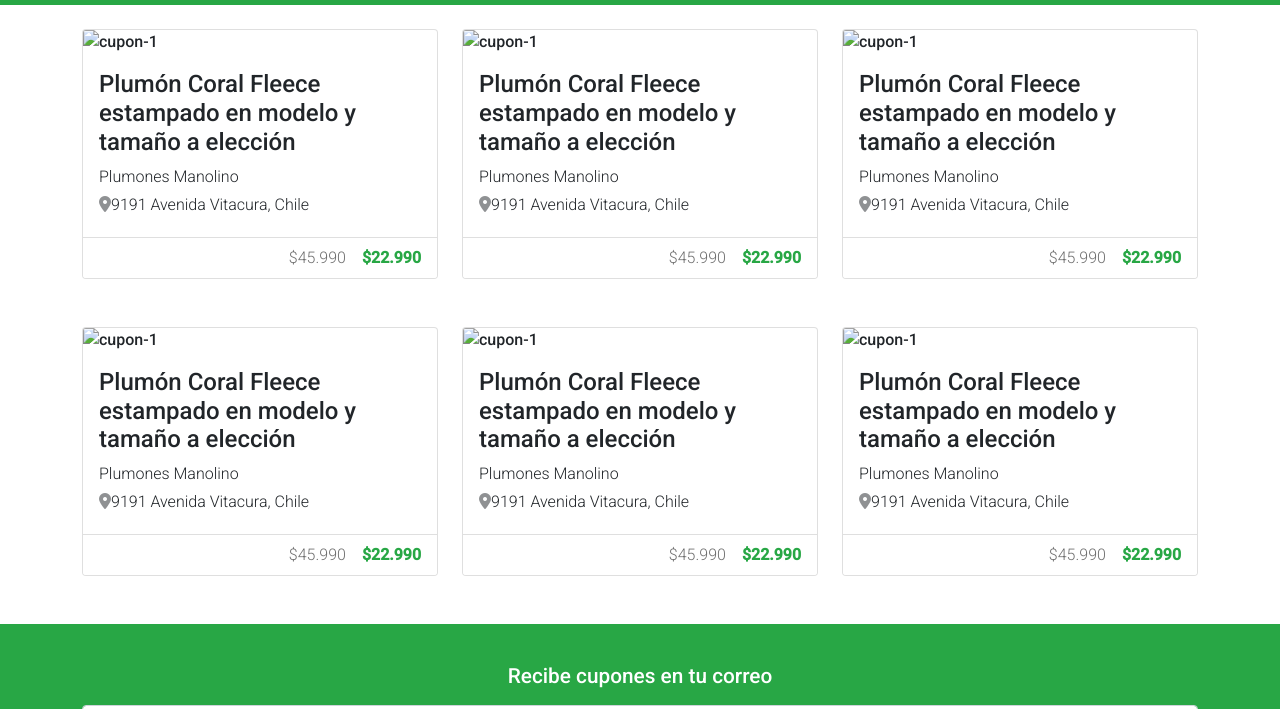
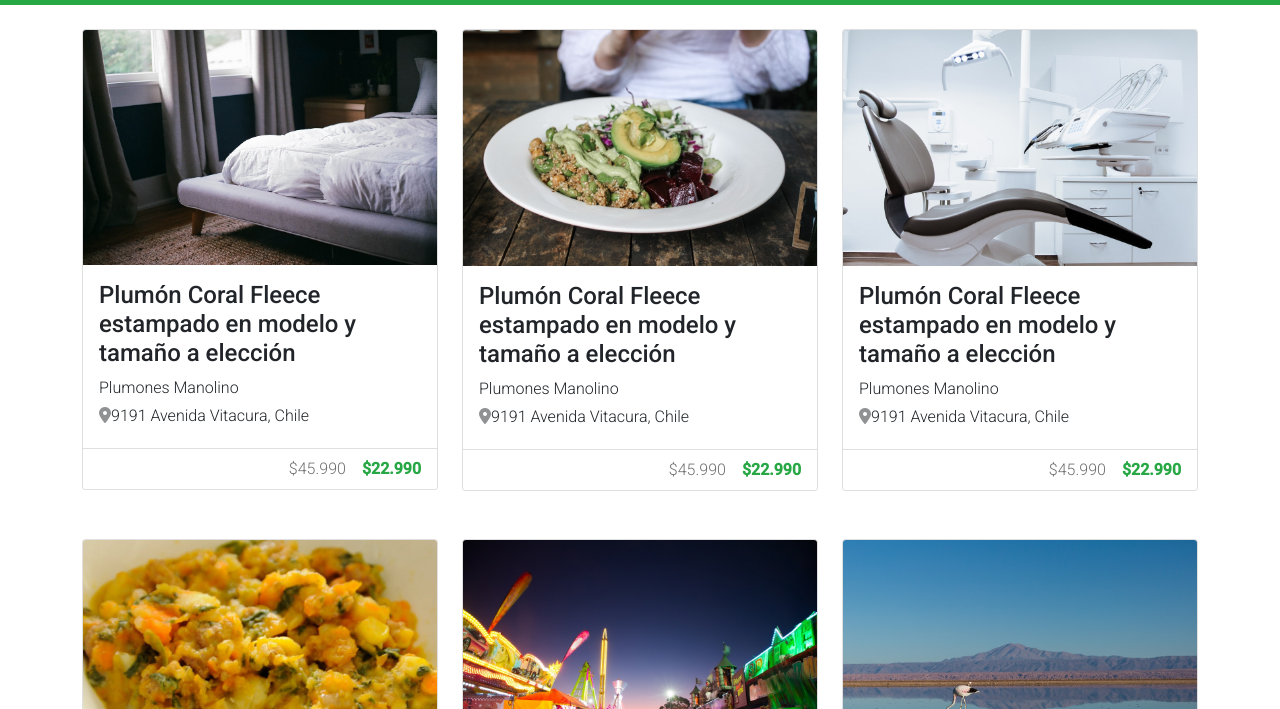
Before and after one commit to josereyesmontero/desafioCuppon, a plain HTML site: page index.html in a window 1280 px wide. Shown: the part 67-776 px from the top of the page. Drawn offline with nearby package versions, Linux system fonts and the light colour scheme; the site is published under a folder, as on GitHub Pages, so addresses that start at the root find nothing.

Commit message:
se modifico direccion de imagenes

```diff
--- a/index.html
+++ b/index.html
@@ -64,7 +64,7 @@
       <section class="row">
         <article class="col-12 col-sm-12 col-md-6 col-lg-4 col-xl-4 my-4">
           <div class="card style width 18 rem">
-            <img src="/assets/img/cupon-1.jpg" class="card-img-top" alt="cupon-1">
+            <img src="assets/img/cupon-1.jpg" class="card-img-top" alt="cupon-1">
             <div class="card-body">
               <h4 class="card-title 1">Plumón Coral Fleece estampado en modelo y tamaño a elección</h4>
               <p class="card-text subtitulo my-1">Plumones Manolino</p>
@@ -80,7 +80,7 @@
         </article>
         <article class="col-12 col-sm-12 col-md-6 col-lg-4 col-xl-4 my-4">
           <div class="card style width 18 rem">
-            <img src="/assets/img/cupon-2.jpg" class="card-img-top" alt="cupon-1">
+            <img src="assets/img/cupon-2.jpg" class="card-img-top" alt="cupon-1">
             <div class="card-body">
               <h4 class="card-title 1">Plumón Coral Fleece estampado en modelo y tamaño a elección</h4>
               <p class="card-text subtitulo my-1">Plumones Manolino</p>
@@ -96,7 +96,7 @@
         </article>
         <article class="col-12 col-sm-12 col-md-6 col-lg-4 col-xl-4 my-4">
           <div class="card style width 18 rem">
-            <img src="/assets/img/cupon-3.jpg" class="card-img-top" alt="cupon-1">
+            <img src="assets/img/cupon-3.jpg" class="card-img-top" alt="cupon-1">
             <div class="card-body">
               <h4 class="card-title 1">Plumón Coral Fleece estampado en modelo y tamaño a elección</h4>
               <p class="card-text subtitulo my-1">Plumones Manolino</p>
@@ -112,7 +112,7 @@
         </article>
         <article class="col-12 col-sm-12 col-md-6 col-lg-4 col-xl-4 my-4">
           <div class="card style width 18 rem">
-            <img src="/assets/img/cupon-4.jpg" class="card-img-top" alt="cupon-1">
+            <img src="assets/img/cupon-4.jpg" class="card-img-top" alt="cupon-1">
             <div class="card-body">
               <h4 class="card-title 1">Plumón Coral Fleece estampado en modelo y tamaño a elección</h4>
               <p class="card-text subtitulo my-1">Plumones Manolino</p>
@@ -128,7 +128,7 @@
         </article>
         <article class="col-12 col-sm-12 col-md-6 col-lg-4 col-xl-4 my-4">
           <div class="card style width 18 rem">
-            <img src="/assets/img/cupon-5.jpg" class="card-img-top" alt="cupon-1">
+            <img src="assets/img/cupon-5.jpg" class="card-img-top" alt="cupon-1">
             <div class="card-body">
               <h4 class="card-title 1">Plumón Coral Fleece estampado en modelo y tamaño a elección</h4>
               <p class="card-text subtitulo my-1">Plumones Manolino</p>
@@ -144,7 +144,7 @@
         </article>
         <article class="col-12 col-sm-12 col-md-6 col-lg-4 col-xl-4 my-4">
           <div class="card style width 18 rem">
-            <img src="/assets/img/cupon-6.jpg" class="card-img-top" alt="cupon-1">
+            <img src="assets/img/cupon-6.jpg" class="card-img-top" alt="cupon-1">
             <div class="card-body">
               <h4 class="card-title 1">Plumón Coral Fleece estampado en modelo y tamaño a elección</h4>
               <p class="card-text subtitulo my-1">Plumones Manolino</p>
@@ -182,7 +182,7 @@
   </section>
 
   <footer class="text-center my-4 text-secondary">
-    <img src="/assets/img/logo-black.png" alt="logo_black" class="img-responsive logo-superior imagentamañoblack">
+    <img src="assets/img/logo-black.png" alt="logo_black" class="img-responsive logo-superior imagentamañoblack">
     <p>© 2018 Cuppon Latam. Todos los derechos reservados.</p>
   </footer>
   <script src="https://stackpath.bootstrapcdn.com/bootstrap/4.2.1/js/bootstrap.min.js"
```
